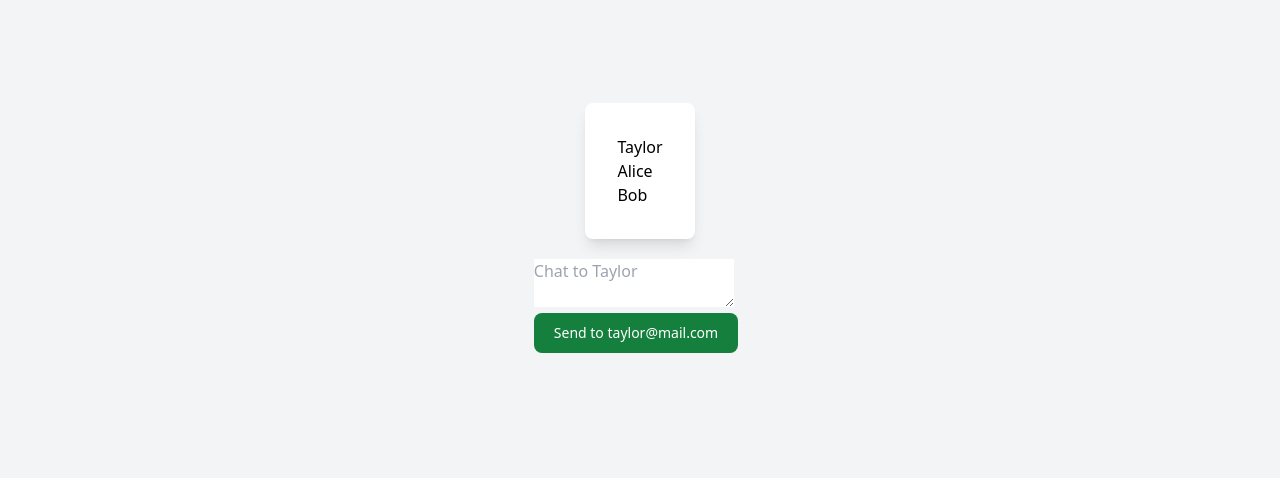
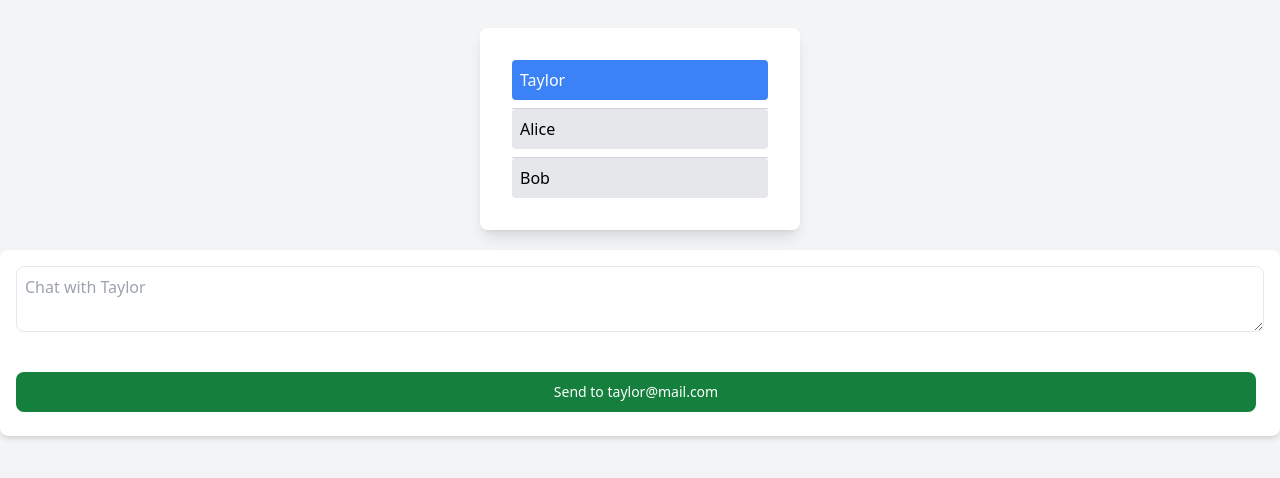
Before and after one commit to kenyansa/master-classs-react-state, a React (Create React App) app in the folder react-state-masterclass/: page / in a window 1280 px wide. Shown: the part 168-646 px from the top of the page. Built offline with nearby package versions, Linux system fonts and the light colour scheme.

Commit message:
format the contactlist

```diff
--- a/react-state-masterclass/src/Chat.js
+++ b/react-state-masterclass/src/Chat.js
@@ -3,10 +3,11 @@ import { useState } from 'react';
 export default function Chat({ contact }) {
   const [text, setText] = useState('');
   return (
-    <section className="chat">
+    <section className="flex flex-col w-full p-4 bg-white rounded-lg shadow-md">
       <textarea
+        className="w-full p-2 mb-4 border rounded-lg focus:outline-none focus:ring-2 focus:ring-blue-500"
         value={text}
-        placeholder={'Chat to ' + contact.name}
+        placeholder={`Chat with ${contact.name}`}
         onChange={e => setText(e.target.value)}
       />
       <br />
--- a/react-state-masterclass/src/ContactList.js
+++ b/react-state-masterclass/src/ContactList.js
@@ -4,13 +4,15 @@ export default function ContactList({
     onSelect
   }) {
     return (
-      <section className="contact-list">
-        <ul>
+      <section className="contact-list w-64">
+        <ul className="space-y-2 divide-y divide-gray-300">
           {contacts.map(contact =>
             <li key={contact.email}>
-              <button onClick={() => {
+              <button
+               className={`w-full text-left p-2 rounded ${contact.email === selectedContact.email ? 'bg-blue-500 text-white' : 'bg-gray-200'} hover:bg-gray-300`}
+                onClick={() => {
                 onSelect(contact);
-              }}>
+                }}>
                 {contact.name}
               </button>
             </li>
```
